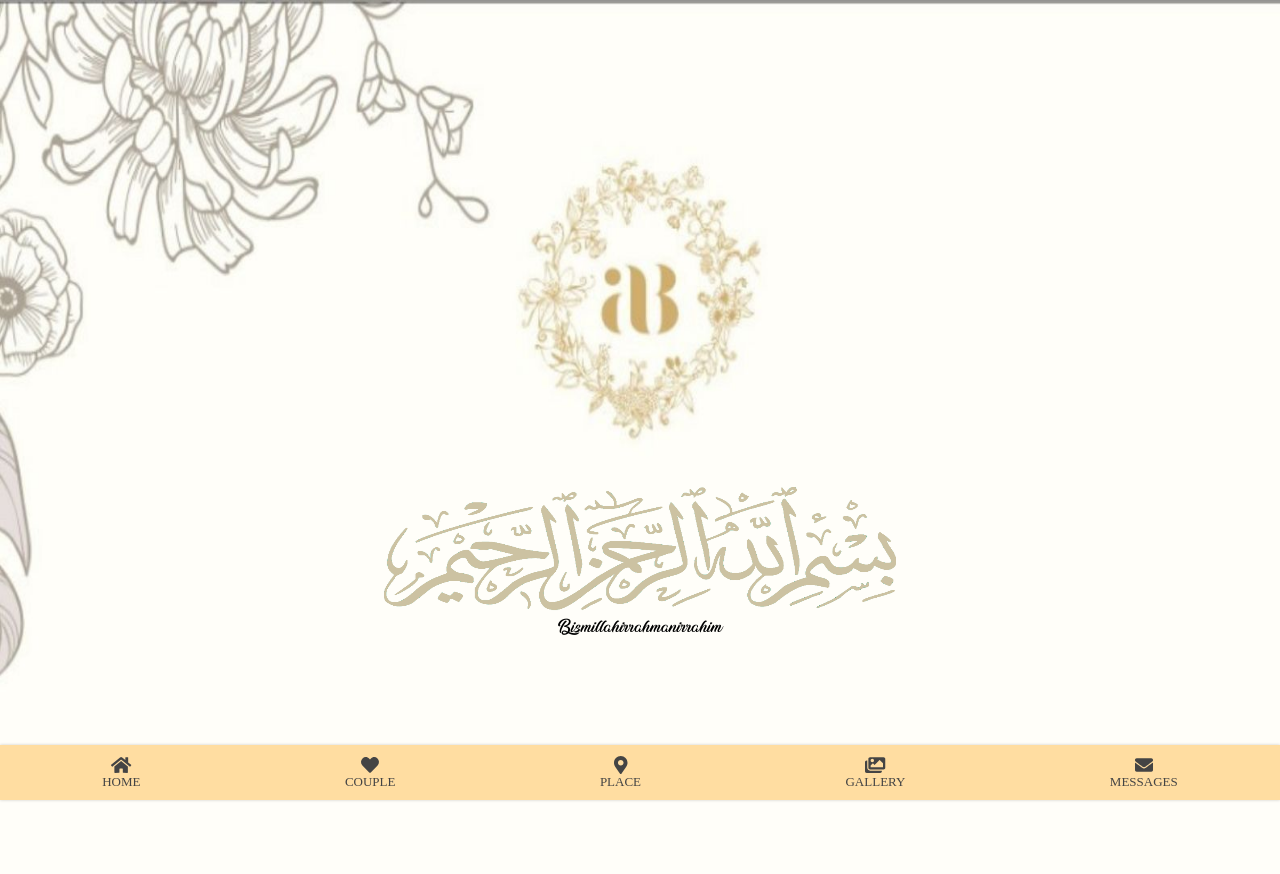
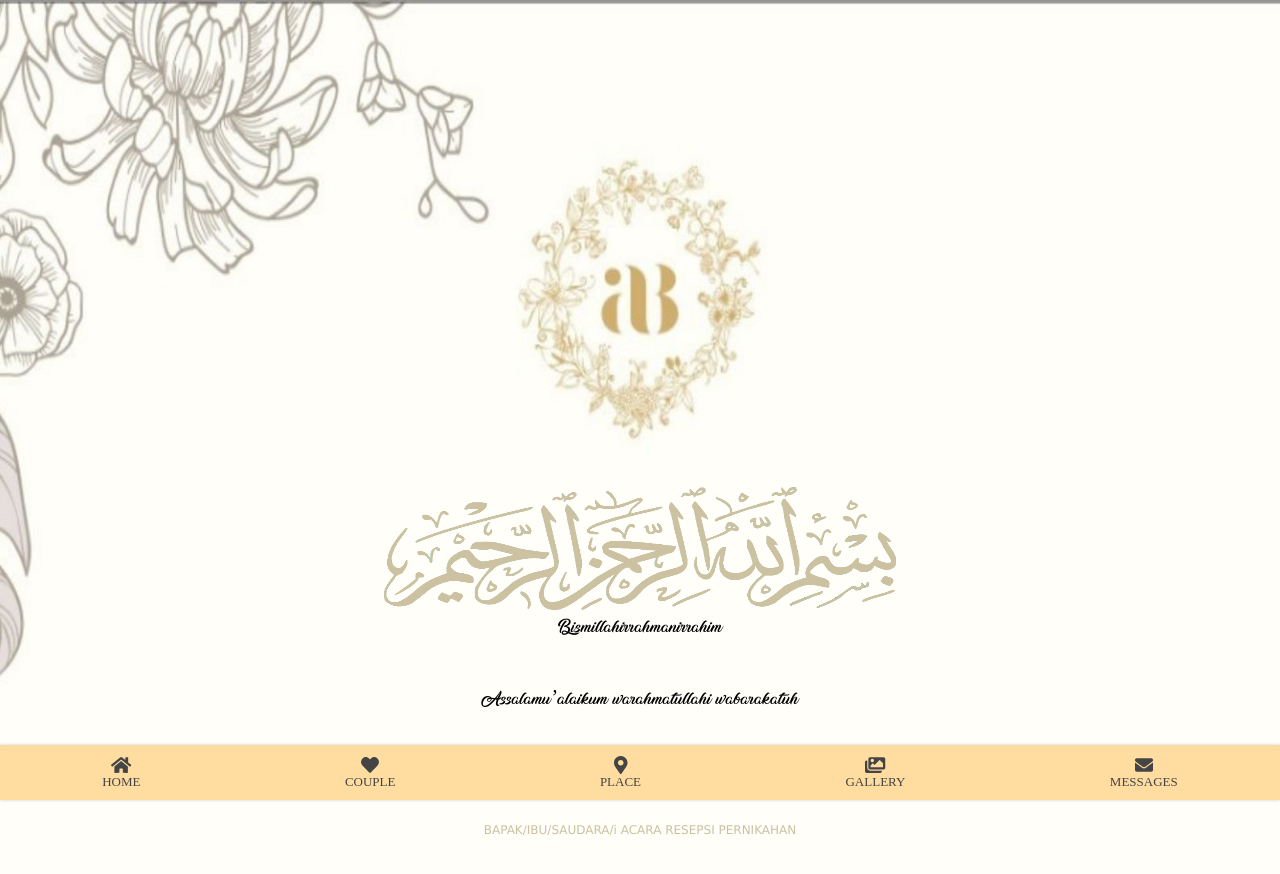
Before and after one commit to bembengggg/weddingbambangdinda, a React (Create React App) app: page /Couple in a window 1280 px wide. Shown: the top 874 px of the page. Built offline with nearby package versions, Linux system fonts and the light colour scheme; a web font is replaced by a local one.

Commit message:
text label

```diff
--- a/src/Component/Couple/Couple.css
+++ b/src/Component/Couple/Couple.css
@@ -33,6 +33,56 @@
     font-family: 'sweet';
     font-size: 20px;
 }
+.htopas{
+    height: auto;
+    position: absolute;
+    display: flex;
+    justify-content: center;
+    align-items: center;
+    top: 30%;
+    width: 100%;
+    margin-right: auto;
+    animation-name: animasi1;
+    animation-duration: 3s;
+    font-family: 'sweet';
+    font-size: 20px;
+}
+.htopudg{
+    height: auto;
+    position: absolute;
+    display: flex;
+    justify-content: center;
+    align-items: center;
+    top: 34%;
+    width: 100%;
+    margin-right: auto;
+    animation-name: animasi1;
+    animation-duration: 3s;
+    font-family: Verdana, Geneva, Tahoma, sans-serif;
+    font-size: 20px;
+}
+.txtudg{
+    font-size: 11px;
+    color: #CBC1A1;
+}
+.htopbpk{
+    height: auto;
+    position: absolute;
+    display: flex;
+    justify-content: center;
+    align-items: center;
+    top: 36%;
+    width: 100%;
+    margin-right: auto;
+    animation-name: animasi1;
+    animation-duration: 3s;
+    font-family: Verdana, Geneva, Tahoma, sans-serif;
+    font-size: 20px;
+}
+.txtbpk{
+    font-size: 12px;
+    color: #CBC1A1;
+}
 .htopb{
     height: auto;
     position: absolute;
--- a/src/Component/Couple/Couple.jsx
+++ b/src/Component/Couple/Couple.jsx
@@ -9,7 +9,16 @@ const Couple =()=>{
         <div className='wrapcover'>
            <img className='img1' src={couple}/>
            <div className='htop'>
-                <label className='htopl'>Bismillahirrahmanirrahim</label>
+                <label className='txtb'>Bismillahirrahmanirrahim</label>
+            </div>
+            <div className='htopas'>
+                <label className='txtas'>Assalamu’alaikum warahmatullahi wabarakatuh</label>
+            </div>
+            <div className='htopudg'>
+                <label className='txtudg'>DENGAN MEMOHON RAHMAT ALLAH SWT, KAMI MENGUNDANG</label>
+            </div>
+            <div className='htopbpk'>
+                <label className='txtbpk'>BAPAK/IBU/SAUDARA/i ACARA RESEPSI PERNIKAHAN</label>
             </div>
             <div className='htopb'>
             <img className='htopimg' src={bismillah}/>
```
